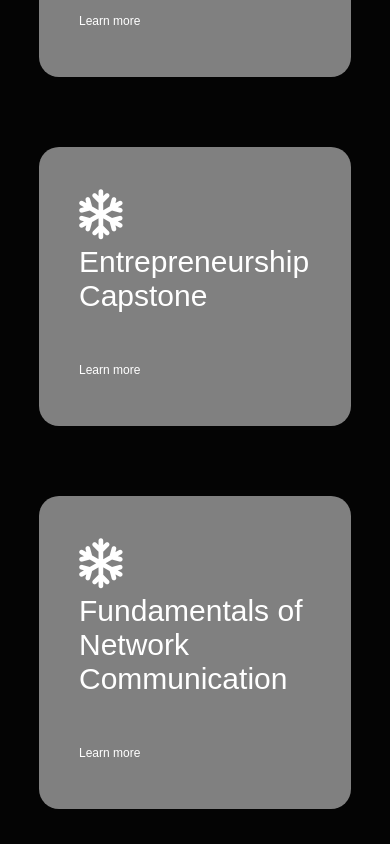
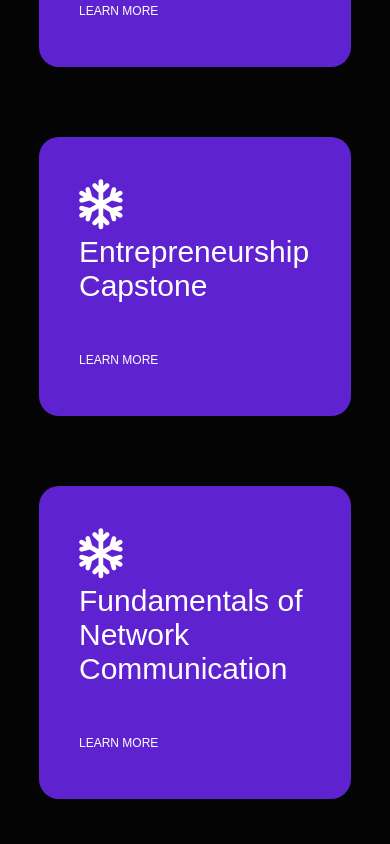
Before and after one commit to Kartikeypant01/Personal-Portfolio, a plain HTML site: page index.html in a window 390 px wide. Shown: the part 2420-3264 px from the top of the page. Drawn offline with Linux system fonts and the light colour scheme.

Commit message:
some changes for media querries and description of work

```diff
--- a/index.html
+++ b/index.html
@@ -80,37 +80,37 @@
                 <div>
                     <i class="fa-regular fa-snowflake"></i>
                     <h2>Introduction to Software Engineering</h2>
-                    <a href="https://coursera.org/share/c780efcf20421a326d2fdc2ffeea9cab">Learn more</a>
+                    <a href="https://coursera.org/share/c780efcf20421a326d2fdc2ffeea9cab">LEARN MORE</a>
 
                 </div>
                 <div>
                     <i class="fa-regular fa-snowflake"></i>
                     <h2>Entrepreneurship Capstone </h2>
-                    <a href="https://coursera.org/share/30f4e3c314233b97504f08d347a86377">Learn more</a>
+                    <a href="https://coursera.org/share/30f4e3c314233b97504f08d347a86377">LEARN MORE</a>
 
                 </div>
                 <div>
                     <i class="fa-regular fa-snowflake"></i>
                     <h2>Fundamentals of Network Communication</h2>
-                    <a href="https://coursera.org/share/76687ed24f39ad3b5fd3ca68e26bc843">Learn more</a>
+                    <a href="https://coursera.org/share/76687ed24f39ad3b5fd3ca68e26bc843">LEARN MORE</a>
 
                 </div>
                 <div>
                     <i class="fa-regular fa-snowflake"></i>
                     <h2>Introduction to Artificial Intelligence (AI)</h2>
-                    <a href="https://coursera.org/share/607e4f67915b4f8fe775c06eb1c291d3">Learn more</a>
+                    <a href="https://coursera.org/share/607e4f67915b4f8fe775c06eb1c291d3">LEARN MORE</a>
 
                 </div>
                 <div>
                     <i class="fa-regular fa-snowflake"></i>
                     <h2>Introduction to Data Science in Python</h2>
-                    <a href="https://coursera.org/share/96244fc8d47e14535c9bddc7e4a41016">Learn more</a>
+                    <a href="https://coursera.org/share/96244fc8d47e14535c9bddc7e4a41016">LEARN MORE</a>
 
                 </div>
                 <div>
                     <i class="fa-regular fa-snowflake"></i>
                     <h2>Developing Innovative Ideas for New Companies: The First Step in Entrepreneurship</h2>
-                    <a href="https://coursera.org/share/c22b8260da5c7710628c444afb9b8334">Learn more</a>
+                    <a href="https://coursera.org/share/c22b8260da5c7710628c444afb9b8334">LEARN MORE</a>
 
                 </div>
 
@@ -130,7 +130,7 @@
                 <img src="images/work-2.png" >
                 <div class="layer">
                     <h3>SMART ATM</h3>
-                    <p>This is a simple chat application in which you can send and receive messages</p>
+                    <p>This is a ATM simulator providing banking functionalities like account creation through sign up,login to existing accounts and other essential transactions features</p>
                     <a href="https://github.com/Kartikeypant01/SMART_ATM"><i class="fa-solid fa-link"></i></a>
 
                 </div>
@@ -165,7 +165,7 @@
                 <img src="images/work-2.png" >
                 <div class="layer">
                     <h3>Power BI Dashboard</h3>
-                    <p>This is a simple chat application in which you can send and receive messages</p>
+                    <p>This dashobard display the sales and profit reports from different company for different orders</p>
                     <a href=https://github.com/Kartikeypant01/Power-BI-Dashboard"><i class="fa-solid fa-link"></i></a>
 
                 </div>
@@ -242,6 +242,32 @@
             sidemenu.style.right="-200px";
         }
     </script>
+
+<script>
+    // Check if the screen width is less than or equal to 767px (for mobile)
+    if (window.innerWidth <= 767) {
+        // Create the Intersection Observer
+        let observer = new IntersectionObserver((entries, observer) => {
+            entries.forEach(entry => {
+                if (entry.isIntersecting) {
+                    // Add the class when the element is in view
+                    entry.target.classList.add('in-view');
+                } else {
+                    // Optionally, remove the class when it's out of view
+                    entry.target.classList.remove('in-view');
+                }
+            });
+        }, { threshold: 0.5 }); // Trigger when 50% of the element is in view
+
+        // Observe each certification item
+        document.querySelectorAll('.certifications-list div').forEach(div => {
+            observer.observe(div);
+        });
+    }
+</script>
+
+
+
     <!-----------google sheet--------------->
     <script>
         const scriptURL = 'https://script.google.com/macros/s/AKfycbyxjW2NyLPazk3eiY1GeebBmMOXVNj7Yija1SPcjOZOSRmlbOdDebXQQ236DoQ79vQB/exec'
--- a/style.css
+++ b/style.css
@@ -408,3 +408,16 @@ nav .fa-solid{
 
 
 }
+@media (min-width: 768px) {
+    .certifications-list div:hover {
+        background: #5f22d1;
+        transform: translateY(-10px);
+    }
+}
+
+@media (max-width: 767px) {
+    .certifications-list div.in-view {
+        background: #5f22d1;
+        transform: translateY(-10px);
+    }
+}
```
